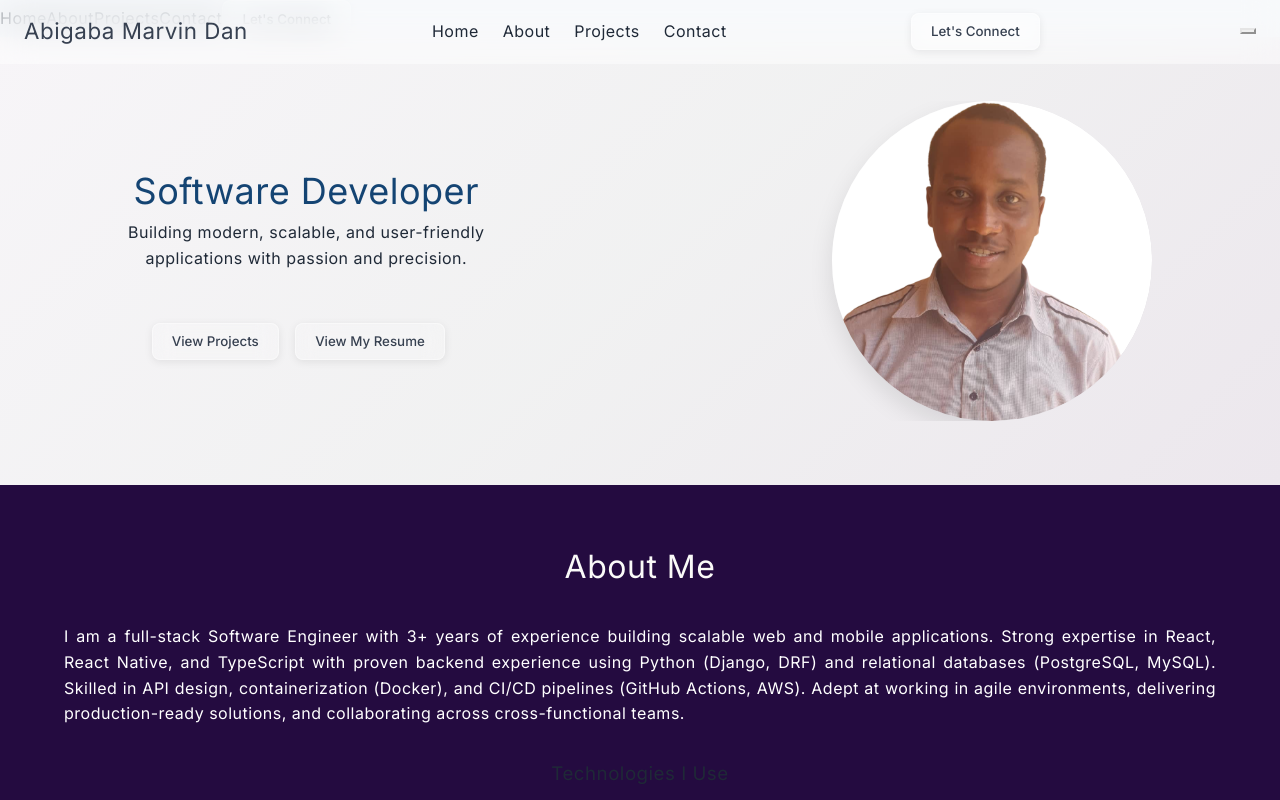
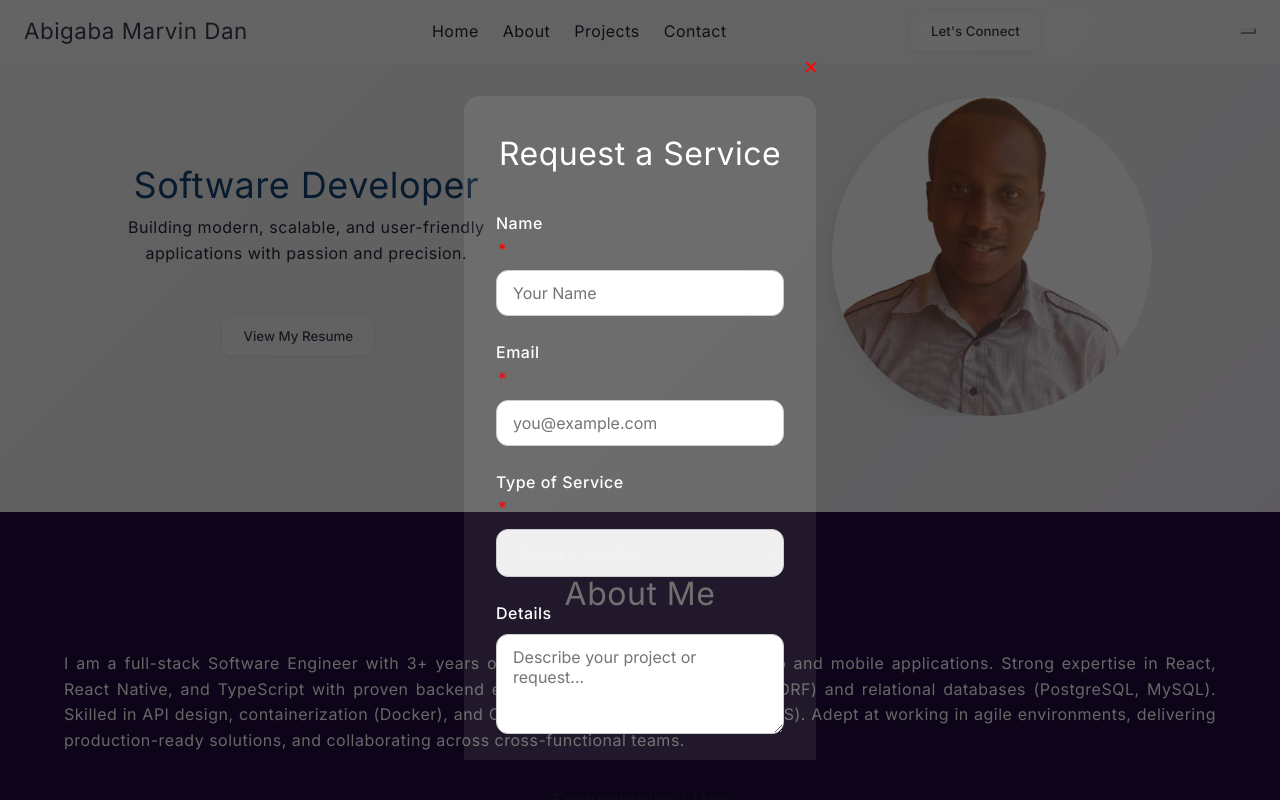
Before and after one commit to AbigabaMD/Portfolio, a React (Vite) app: page /Portfolio/about in a window 1280 px wide. Both pictures are taken after a click on the button "Let's Connect". Shown: the top 800 px of the page. Built offline with nearby package versions, Linux system fonts and the light colour scheme; grey boxes are pictures that could not be loaded.

Commit message:
request form

```diff
--- /dev/null
+++ b/src/Forms/serviceRequest.tsx
@@ -0,0 +1,41 @@
+import "../assets/styles/form.css"; // your existing styles
+
+const ServiceRequestForm = () => {
+  return (
+    <div className="service-form-container">
+      <h2 className="form-title">Request a Service</h2>
+      <form className="service-form">
+        <label className="text-[#fff]">
+          Name<span className="required">*</span>
+          <input type="text" placeholder="Your Name" required />
+        </label>
+
+        <label className="text-[#fff]">
+          Email<span className="required">*</span>
+          <input type="email" placeholder="you@example.com" required />
+        </label>
+
+        <label className="text-[#fff]">
+          Type of Service<span className="required">*</span>
+          <select required>
+            <option value="">Select a service</option>
+            <option value="frontend">Frontend Development</option>
+            <option value="backend">Backend Development</option>
+            <option value="ai">AI Training</option>
+            <option value="testing">Testing</option>
+            <option value="fullstack">Fullstack Development</option>
+          </select>
+        </label>
+
+        <label className="text-[#fff]">
+          Details
+          <textarea placeholder="Describe your project or request..." />
+        </label>
+
+        <button type="submit">Submit Request</button>
+      </form>
+    </div>
+  );
+};
+
+export default ServiceRequestForm;
--- /dev/null
+++ b/src/Modals/modal.tsx
@@ -0,0 +1,25 @@
+import React from "react";
+import "../assets/styles/modal.css"; // we'll style this
+
+type ModalProps = {
+  isOpen: boolean;
+  onClose: () => void;
+  children: React.ReactNode;
+};
+
+const Modal: React.FC<ModalProps> = ({ isOpen, onClose, children }) => {
+  if (!isOpen) return null;
+
+  return (
+    <div className="modal-overlay" onClick={onClose}>
+      <div className="modal-content" onClick={(e) => e.stopPropagation()}>
+        <button className="modal-close" onClick={onClose}>
+          &times;
+        </button>
+        {children}
+      </div>
+    </div>
+  );
+};
+
+export default Modal;
--- /dev/null
+++ b/src/assets/styles/form.css
@@ -0,0 +1,79 @@
+.service-form-container {
+  max-width: 500px;
+  margin: 2rem auto;
+  padding: 2rem;
+  background: rgba(255, 255, 255, 0.08); /* glass effect */
+  backdrop-filter: blur(10px);
+  border-radius: 16px;
+  transition: all 0.3s ease-in-out;
+}
+
+.form-title {
+  text-align: center;
+  font-size: 2rem;
+  margin-bottom: 2rem;
+  color: #ffffff;
+}
+
+.service-form label {
+  display: flex;
+  flex-direction: column;
+  margin-bottom: 1.5rem;
+  font-weight: 500;
+  position: relative;
+}
+
+.service-form input,
+.service-form select,
+.service-form textarea {
+  padding: 0.75rem 1rem;
+  border-radius: 12px;
+  border: 1px solid #ccc;
+  margin-top: 0.5rem;
+  font-size: 1rem;
+  transition: all 0.3s ease;
+  color: #f1f3f5;
+}
+
+.service-form input:focus,
+.service-form select:focus,
+.service-form textarea:focus {
+  border-color: #1a5a99;
+  box-shadow: 0 0 8px rgba(26, 90, 153, 0.4);
+  outline: none;
+  background: rgba(255,255,255,0.25);
+}
+
+.service-form textarea {
+  resize: vertical;
+  min-height: 100px;
+}
+
+.service-form button {
+  margin-top: 1rem;
+  width: 100%;
+  padding: 0.85rem;
+  font-size: 1rem;
+  font-weight: 600;
+  cursor: pointer;
+  border-radius: 12px;
+  border: none;
+  background: linear-gradient(135deg, #00141c, #1a5a99);
+  color: white;
+  transition: all 0.3s ease-in-out;
+}
+
+.service-form button:hover {
+  transform: translateY(-3px) scale(1.02);
+  box-shadow: 0 8px 20px rgba(0,0,0,0.2);
+}
+
+.required {
+  color: red;
+  margin-left: 2px;
+}
+
+/* Smooth hover effect for selects */
+.service-form select option {
+  color: #000;
+}
--- a/src/assets/styles/hero.css
+++ b/src/assets/styles/hero.css
@@ -8,7 +8,7 @@
   align-items: center;
   justify-content: center;
   width: 100%;
-  padding: 4rem 8rem;
+  padding: 6rem 8rem;
 
   /* Classic professional gradient */
   background: linear-gradient(135deg, #f7f5f8 0%, #f1f1f1eb 50%, #ece7ed 100%);
--- /dev/null
+++ b/src/assets/styles/modal.css
@@ -0,0 +1,56 @@
+.modal-overlay {
+  position: fixed;
+  top: 0;
+  left: 0;
+  width: 100%;
+  height: 100%;
+  background: rgba(0,0,0,0.6);
+  display: flex;
+  justify-content: center;
+  align-items: center;
+  z-index: 1000;
+  animation: fadeIn 0.3s ease forwards;
+  padding: 1rem; /* ensures spacing on small screens */
+  box-sizing: border-box;
+
+  /* Hide scrollbar */
+  scrollbar-width: none; /* Firefox */
+  -ms-overflow-style: none; /* IE 10+ */
+}
+
+.modal-content {
+  border-radius: 16px;
+  padding: 1.5rem; /* reduced from 2rem */
+  max-width: 400px; /* smaller width */
+  width: 100%;
+  position: relative;
+  animation: slideIn 0.3s ease forwards;
+  overflow-y: auto;
+  max-height: 90vh; /* ensures it never exceeds screen height */
+  box-sizing: border-box;
+}
+
+.modal-content::-webkit-scrollbar {
+  display: none; /* Chrome, Safari, Opera */
+}
+.modal-close {
+  position: absolute;
+  top: 10px;
+  right: 15px;
+  font-size: 1.5rem;
+  background: none;
+  border: none;
+  cursor: pointer;
+  color: #fc0606;
+}
+
+/* Animations */
+@keyframes fadeIn {
+  from { opacity: 0; }
+  to { opacity: 1; }
+}
+
+@keyframes slideIn {
+  from { transform: translateY(-20px); opacity: 0; }
+  to { transform: translateY(0); opacity: 1; }
+}
--- a/src/pages/hero.tsx
+++ b/src/pages/hero.tsx
@@ -17,8 +17,10 @@ const Hero = () => {
         </p>
 
         <div className="flex gap-6">
-          <button className="glass-btn">View Projects</button>
-          <button className="glass-btn">View My Resume</button>
+
+          <button className="glass-btn"
+          onClick={() => window.open('/Portfolio/resume.pdf', '_blank')}
+          >View My Resume</button>
         </div>
       </div>
 
--- a/src/pages/navBar.tsx
+++ b/src/pages/navBar.tsx
@@ -1,75 +1,55 @@
-import { useState, useEffect } from 'react';
-import "../App.css"
+import { useState, useEffect } from "react";
+import "../App.css";
+import ServiceRequestForm from "@/Forms/serviceRequest";
+import Modal from "@/Modals/modal";
 
 const Navbar = () => {
   const [isScrolled, setIsScrolled] = useState(false);
   const [isMobileMenuOpen, setIsMobileMenuOpen] = useState(false);
+  const [isModalOpen, setIsModalOpen] = useState(false);
 
   useEffect(() => {
-    const handleScroll = () => {
-      setIsScrolled(window.scrollY > 10);
-    };
-
-    window.addEventListener('scroll', handleScroll);
-    return () => window.removeEventListener('scroll', handleScroll);
+    const handleScroll = () => setIsScrolled(window.scrollY > 10);
+    window.addEventListener("scroll", handleScroll);
+    return () => window.removeEventListener("scroll", handleScroll);
   }, []);
 
   const navItems = [
-    { id: 'home', label: 'Home', href: '#home' },
-    { id: 'about', label: 'About', href: '#about' },
-    { id: 'projects', label: 'Projects', href: '#projects' },
-    { id: 'contact', label: 'Contact', href: '#contact' },
+    { id: "home", label: "Home", href: "#home" },
+    { id: "about", label: "About", href: "#about" },
+    { id: "projects", label: "Projects", href: "#projects" },
+    { id: "contact", label: "Contact", href: "#contact" },
   ];
 
   return (
     <>
-      <nav className={`glass-nav ${isScrolled ? 'scrolled' : ''}`}>
+      <nav className={`glass-nav ${isScrolled ? "scrolled" : ""}`}>
         <div className="nav-logo">Abigaba Marvin Dan</div>
 
-        {/* Desktop Navigation */}
         <div className="nav-links">
           {navItems.map((item) => (
-            <a
-              key={item.id}
-              href={item.href}
-              className="nav-link"
-            >
+            <a key={item.id} href={item.href} className="nav-link">
               {item.label}
             </a>
           ))}
         </div>
 
-        {/* Call to Action Button */}
-        <button className="glass-btn">Let's Connect</button>
+        {/* Let's Connect Button */}
+        <button className="glass-btn" onClick={() => setIsModalOpen(true)}>
+          Let's Connect
+        </button>
 
-        {/* Mobile menu button */}
+        {/* Mobile menu toggle */}
         <button
           className="mobile-menu-btn"
           onClick={() => setIsMobileMenuOpen(!isMobileMenuOpen)}
           aria-label="Toggle menu"
-        >
-
-        </button>
+        />
       </nav>
 
-      {/* Mobile Navigation Menu */}
-      <div className={`mobile-menu ${isMobileMenuOpen ? 'open' : ''}`}>
-        <div className="mobile-menu-content">
-          {navItems.map((item) => (
-            <a
-              key={item.id}
-              href={item.href}
-              className="mobile-nav-link"
-              onClick={() => setIsMobileMenuOpen(false)}
-            >
-              {item.label}
-            </a>
-          ))}
-          <button className="glass-btn mobile-cta">Let's Connect</button>
-        </div>
-      </div>
-
-
+      <Modal isOpen={isModalOpen} onClose={() => setIsModalOpen(false)}>
+        <ServiceRequestForm />
+      </Modal>
     </>
   );
 };
--- a/src/pages/projects.tsx
+++ b/src/pages/projects.tsx
@@ -3,6 +3,7 @@ import "../assets/styles/project.css";
 import farmsellApp from "../assets/farmsell2.png";
 import farmsellWeb from "../assets/farmsell1.png";
 import fullnessApp from "../assets/fullness2.png";
+import eliteWeb from "../assets/elite.png";
 
 type SitesItem = {
   src: string;
@@ -31,6 +32,13 @@ const Projects = () => {
       description: "Health & nutrition tracking app for balanced diets.",
       link: "https://fullnessapp.com",
     },
+
+    {
+        src:eliteWeb,
+        name:"Elite",
+        description:"A modern e-commerce platform for fashion enthusiasts.",
+        link:"https://elitefixers.com"
+    }
   ];
 
   const scrollRef = useRef<HTMLDivElement>(null);
```
Also changed, not shown: 1 other file (tests, documents, lock files or other folders).
